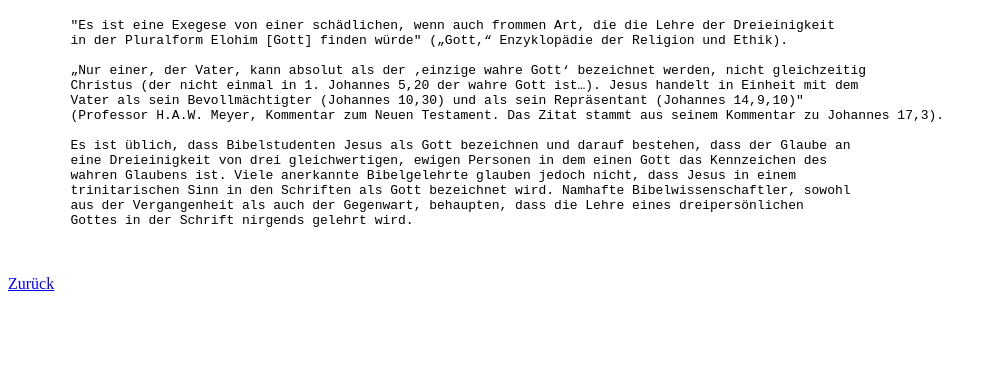
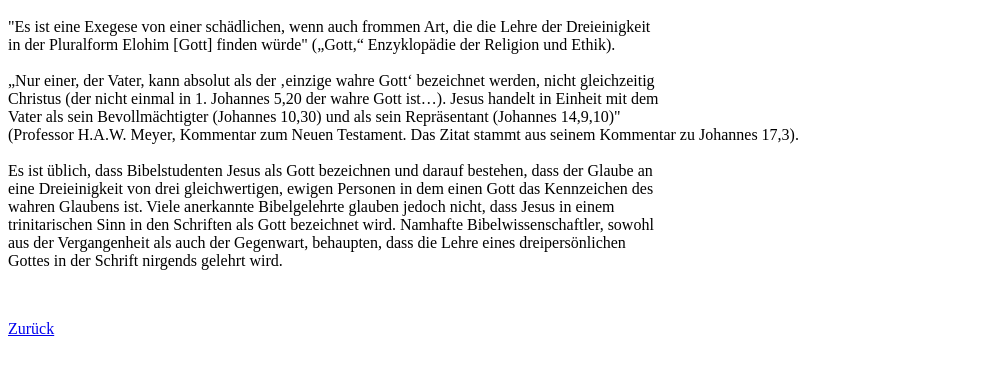
Before and after one commit to bergg98/index, a plain HTML site: page page4.html in a window 1280 px wide. Shown: the part 48-420 px from the top of the page, without its empty margins (0-996 px from the left). Drawn offline with Linux system fonts and the light colour scheme.

Commit message:
Add files via upload

```diff
--- a/page4.html
+++ b/page4.html
@@ -1,22 +1,22 @@
 <h1>Glauben alle an die Dreieinigkeit?</h1>
 
 <body>
-    <pre>
-        "Es ist eine Exegese von einer schädlichen, wenn auch frommen Art, die die Lehre der Dreieinigkeit
-        in der Pluralform Elohim [Gott] finden würde" („Gott,“ Enzyklopädie der Religion und Ethik).
-
-        „Nur einer, der Vater, kann absolut als der ‚einzige wahre Gott‘ bezeichnet werden, nicht gleichzeitig
-        Christus (der nicht einmal in 1. Johannes 5,20 der wahre Gott ist…). Jesus handelt in Einheit mit dem
-        Vater als sein Bevollmächtigter (Johannes 10,30) und als sein Repräsentant (Johannes 14,9,10)"
-        (Professor H.A.W. Meyer, Kommentar zum Neuen Testament. Das Zitat stammt aus seinem Kommentar zu Johannes 17,3).
-
-        Es ist üblich, dass Bibelstudenten Jesus als Gott bezeichnen und darauf bestehen, dass der Glaube an
-        eine Dreieinigkeit von drei gleichwertigen, ewigen Personen in dem einen Gott das Kennzeichen des
-        wahren Glaubens ist. Viele anerkannte Bibelgelehrte glauben jedoch nicht, dass Jesus in einem
-        trinitarischen Sinn in den Schriften als Gott bezeichnet wird. Namhafte Bibelwissenschaftler, sowohl
-        aus der Vergangenheit als auch der Gegenwart, behaupten, dass die Lehre eines dreipersönlichen
-        Gottes in der Schrift nirgends gelehrt wird.
-</pre>
+    <p>
+        "Es ist eine Exegese von einer schädlichen, wenn auch frommen Art, die die Lehre der Dreieinigkeit <br>
+        in der Pluralform Elohim [Gott] finden würde" („Gott,“ Enzyklopädie der Religion und Ethik). <br>
+<br>
+        „Nur einer, der Vater, kann absolut als der ‚einzige wahre Gott‘ bezeichnet werden, nicht gleichzeitig <br>
+        Christus (der nicht einmal in 1. Johannes 5,20 der wahre Gott ist…). Jesus handelt in Einheit mit dem <br>
+        Vater als sein Bevollmächtigter (Johannes 10,30) und als sein Repräsentant (Johannes 14,9,10)" <br>
+        (Professor H.A.W. Meyer, Kommentar zum Neuen Testament. Das Zitat stammt aus seinem Kommentar zu Johannes 17,3). <br>
+        <br>
+        Es ist üblich, dass Bibelstudenten Jesus als Gott bezeichnen und darauf bestehen, dass der Glaube an <br>
+        eine Dreieinigkeit von drei gleichwertigen, ewigen Personen in dem einen Gott das Kennzeichen des <br>
+        wahren Glaubens ist. Viele anerkannte Bibelgelehrte glauben jedoch nicht, dass Jesus in einem <br>
+        trinitarischen Sinn in den Schriften als Gott bezeichnet wird. Namhafte Bibelwissenschaftler, sowohl <br>
+        aus der Vergangenheit als auch der Gegenwart, behaupten, dass die Lehre eines dreipersönlichen <br>
+        Gottes in der Schrift nirgends gelehrt wird. <br>
+</p>
 <br>
 <p>
     <a href="index.html" target="_self">Zurück </a>
```
